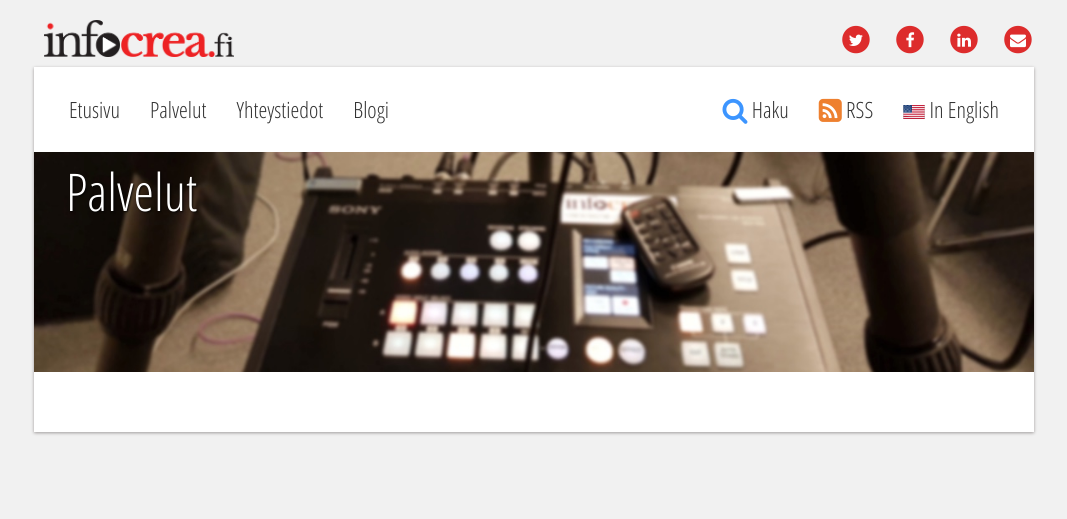
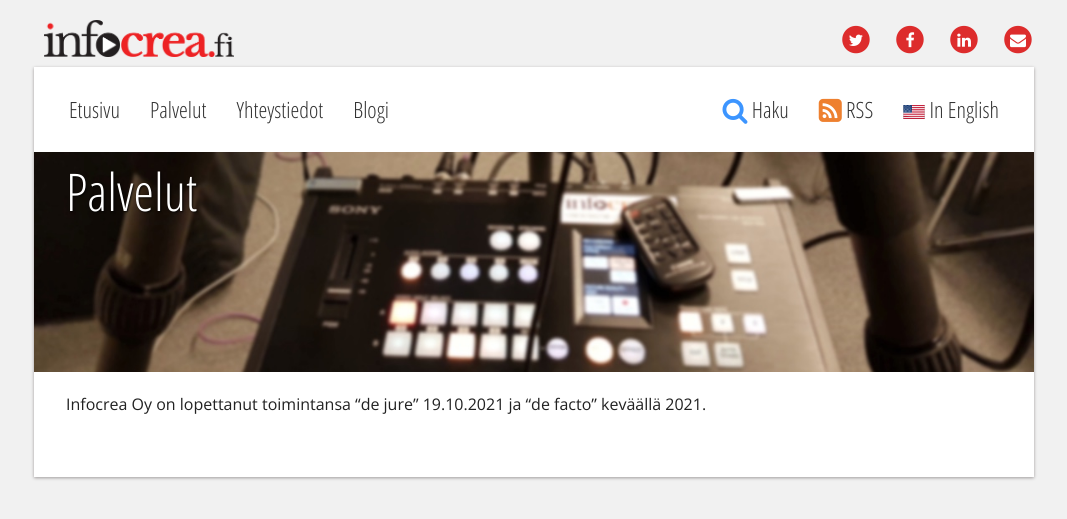
Before and after one commit to Pyppe/infocrea.fi, a Jekyll site: the page built from palvelut.md, in a window 1280 px wide. Shown: the top 519 px of the page, without its empty margins (106-1173 px from the left). Built offline with Jekyll 4.4.1, drawn with Linux system fonts in a browser that asks for light colours.

Commit message:
ammatillisen alasajon tuunailua

```diff
--- a/palvelut.md
+++ b/palvelut.md
@@ -4,6 +4,8 @@ language: fi
 permalink: /palvelut/
 title: "Palvelut"
 ---
+
+Infocrea Oy on lopettanut toimintansa "de jure" 19.10.2021 ja "de facto" keväällä 2021.
 
 <!--
 Palvelukuvaukset
--- a/yhteystiedot.html
+++ b/yhteystiedot.html
@@ -5,7 +5,7 @@ permalink: /yhteystiedot/
 title: "Yhteystiedot | Contact"
 js: feedback.js
 ---
-Infocrea Oy on lopettanut toimintansa. - Jarmo Lahden tavoittaa mm. sosiaalisessa mediassa tai puhelimitse.
+Infocrea Oy on lopettanut toimintansa. - Jarmo Lahden tavoittaa mm. sosiaalisesta mediasta ja sähköpostilla.
 
 <!--
 <div id="contact" class="row">
```
